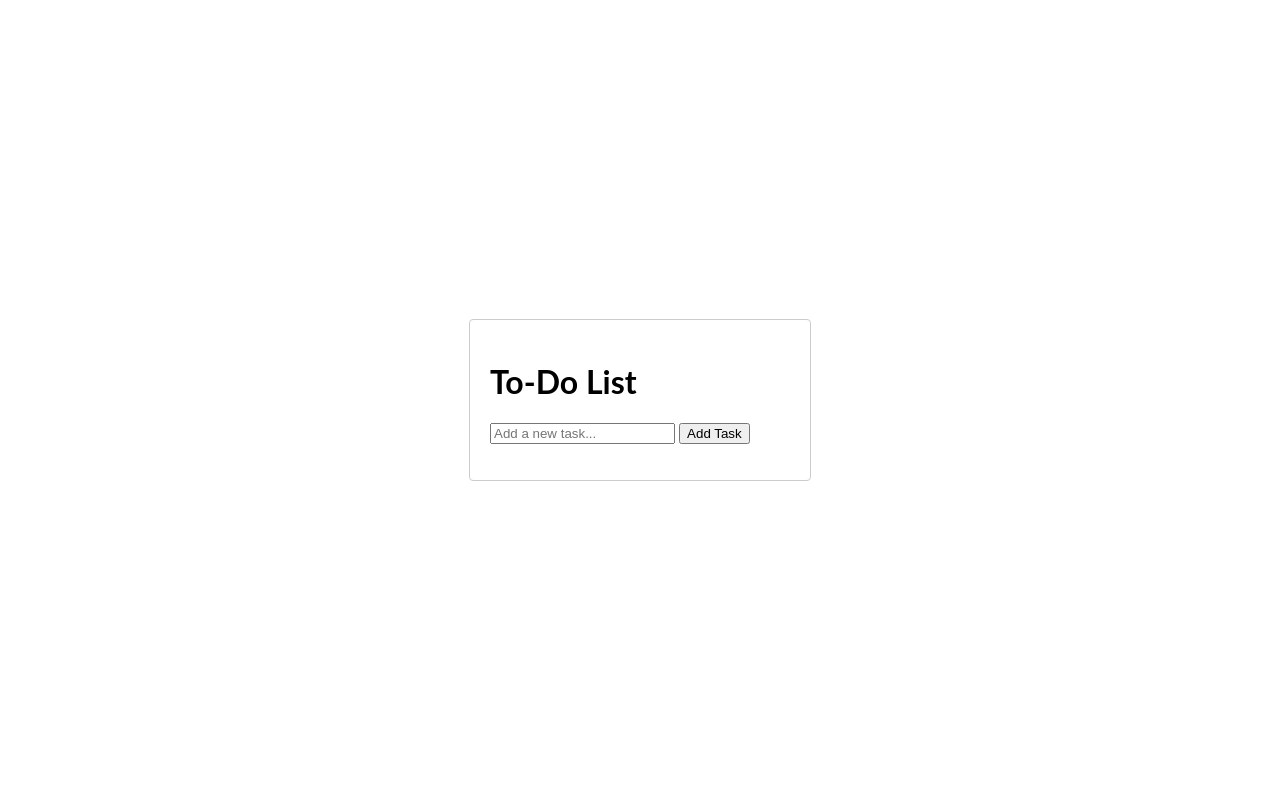
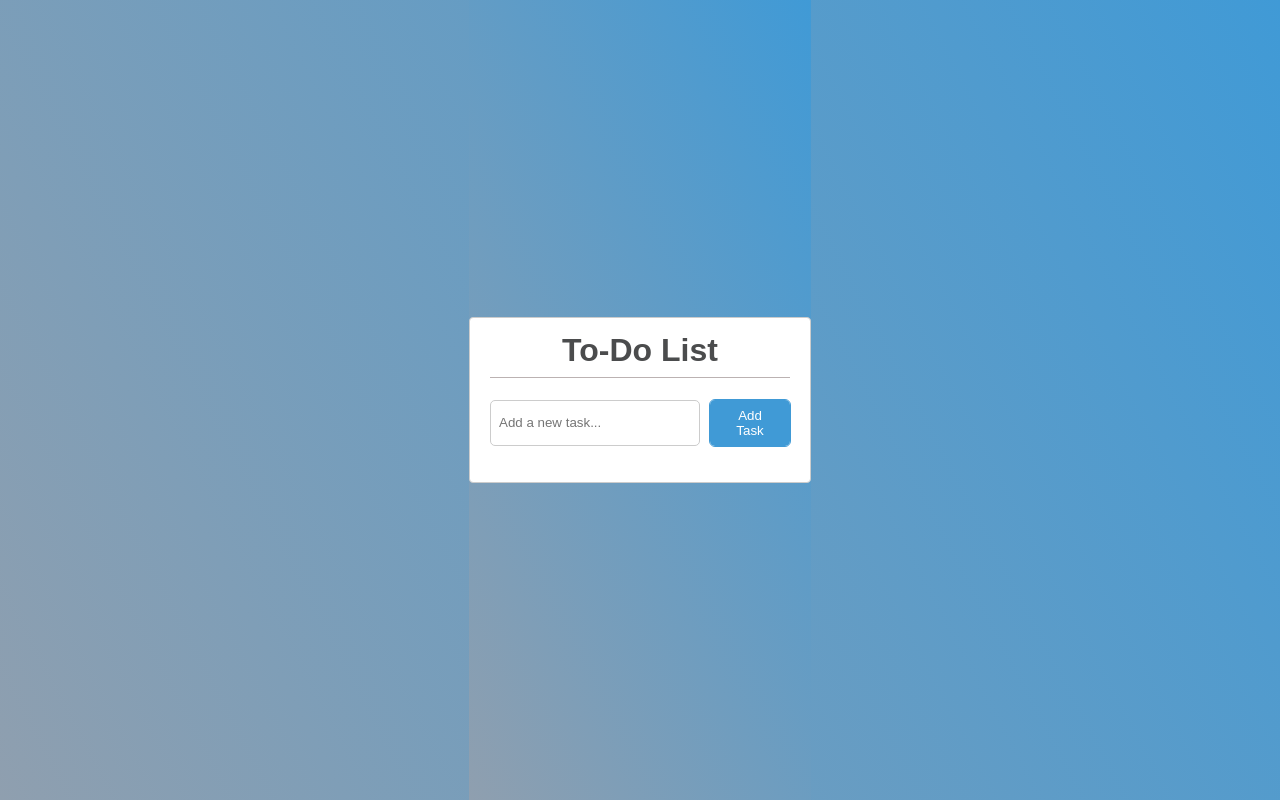
Before and after one commit to ismail-en-niou/to_do_team, a plain HTML site: page todolist.html in a window 1280 px wide. Drawn offline with Linux system fonts and the light colour scheme.

Commit message:
update todolist.css

```diff
--- a/todolist.css
+++ b/todolist.css
@@ -4,7 +4,9 @@ body, html {
     display: flex;
     justify-content: center;
     align-items: center;
-    font-family: 'Lato', sans-serif;;
+    font-family: 'Poppins', sans-serif;
+    line-height: 1.5rem;
+    background-image: linear-gradient(62deg, #8f9faf 0%, #409ad6 100%);
 }
 
 .container {
@@ -15,3 +17,37 @@ body, html {
     border-radius: 4px;
     background-color: #fff;
 }
+
+#input {
+    display: flex;
+    flex-direction: row;
+}
+
+h1 {
+    color: #4b4c4d;
+    text-align: center;
+    padding-bottom: 15px;
+    margin-top: 0px;
+    border-bottom: 1px solid rgb(187, 178, 178);
+}
+
+input[type="text"] {
+    width: 70%;
+    padding: 8px;
+    margin-right: 10px;
+    border: 1px solid #ccc;
+    border-radius: 5px;
+}
+
+button {
+    padding: 8px 15px;
+    background-color:  #409ad6;
+    color: white;
+    border: none;
+    border-radius: 5px;
+    cursor: pointer;
+}
+
+input:focus, button {
+    outline: 1px solid #409ad6;
+}
--- a/todolist.html
+++ b/todolist.html
@@ -9,8 +9,10 @@
 <body>
     <div class="container">
         <h1>To-Do List</h1>
+        <div id="input" >
           <input type="text" id="newTask" placeholder="Add a new task...">
           <button id="addTask">Add Task</button>
+        </div>
         <ul id="taskList"></ul>
     </div>
   <script src="todolist.js"></script>
```
Also changed, not shown: register.js (+5 -4 lines). Lines whose indentation alone changed are shown as unchanged.
